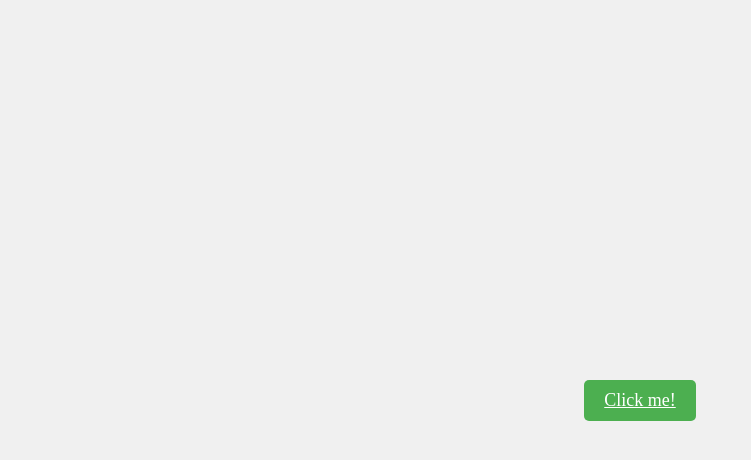
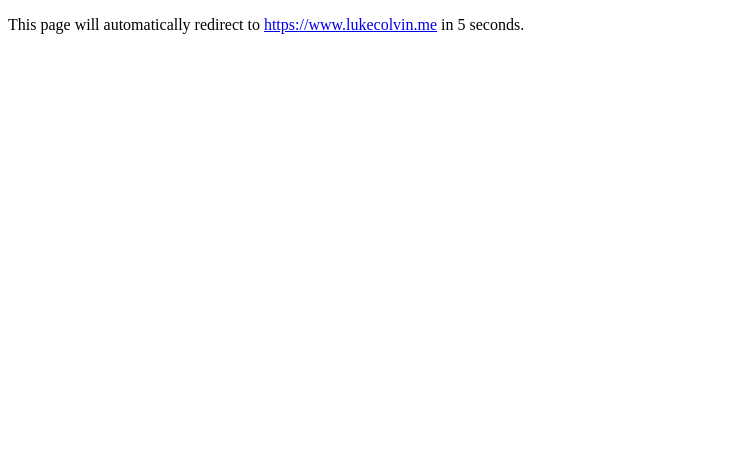
Before and after one commit to lucolvin/lukecolvin.com, a plain HTML site: page index.html in a window 1280 px wide. Shown: the whole page, without its empty margins (0-751 px from the left). Drawn offline with Linux system fonts and the light colour scheme.

Commit message:
Update index.html

```diff
--- a/index.html
+++ b/index.html
@@ -2,34 +2,10 @@
 <html lang="en">
 <head>
   <meta charset="UTF-8">
-  <meta name="viewport" content="width=device-width, initial-scale=1.0">
-  <title>Button Page</title>
-  <style>
-    body {
-      display: flex;
-      justify-content: center;
-      align-items: center;
-      height: 100vh;
-      margin: 0;
-      background-color: #f0f0f0;
-    }
-
-    .button {
-      padding: 10px 20px;
-      background-color: #4CAF50;
-      color: white;
-      font-size: 18px;
-      border: none;
-      border-radius: 5px;
-      cursor: pointer;
-    }
-
-    .button:hover {
-      background-color: #45a049;
-    }
-  </style>
+  <meta http-equiv="refresh" content="5;url=https://www.lukecolvin.me">
+  <title>Redirect Page</title>
 </head>
 <body>
-  <a class="button" href="https://www.lukecolvin.me">Click me!</a>
+  <p>This page will automatically redirect to <a href="https://www.lukecolvin.me">https://www.lukecolvin.me</a> in 5 seconds.</p>
 </body>
 </html>
```
